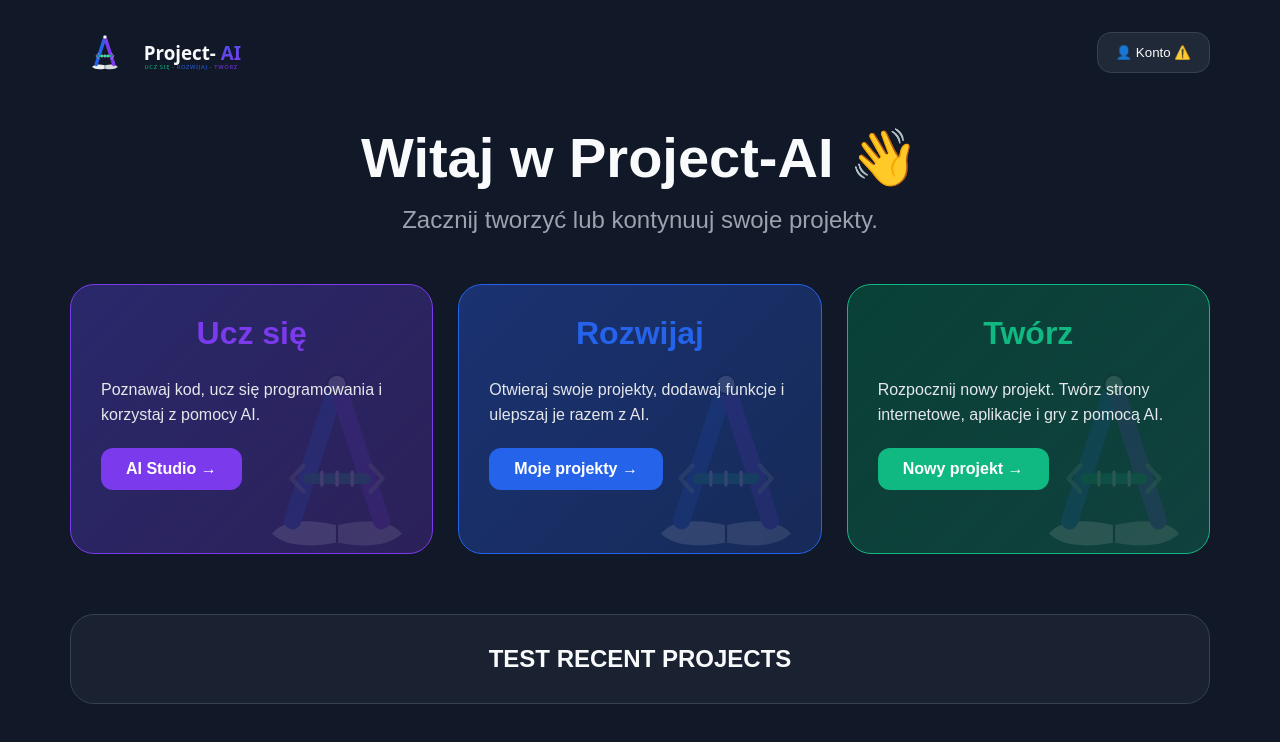
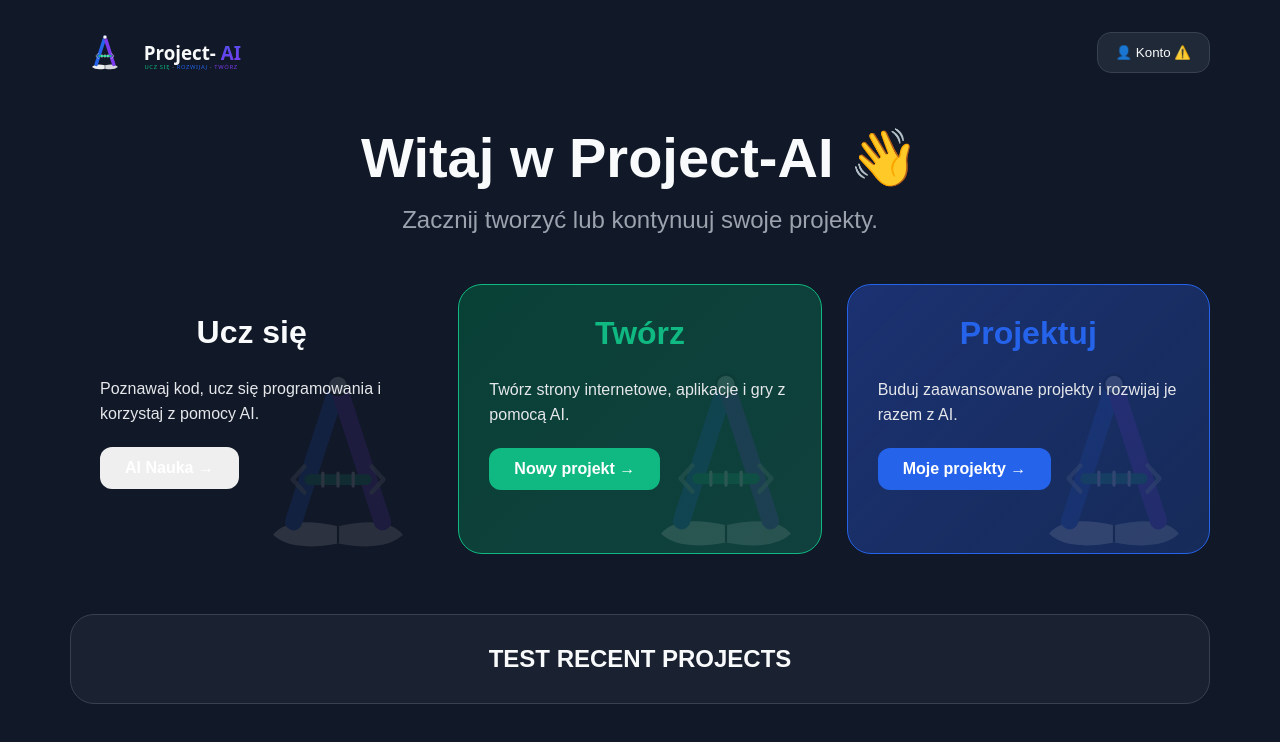
Before and after one commit to PrzemoNH/project-ai, a Next.js app: page /dashboard in a window 1280 px wide. Shown: the top 742 px of the page. Built offline with nearby package versions, Linux system fonts and the light colour scheme.

Commit message:
Fix dashboard paths colors and rename modules to Project-AI design

```diff
--- a/components/dashboard/DashboardCards.tsx
+++ b/components/dashboard/DashboardCards.tsx
@@ -4,11 +4,8 @@ export default function DashboardCards() {
   return (
     <section className="dashboard-cards">
 
-
-      {/* UCZ SIĘ */}
-
-      <article className="dashboard-card studio">
-
+      {/* 🟢 UCZ SIĘ */}
+      <article className="dashboard-card learn">
         <Image
           src="/images/logo/project-ai-icon-bg.svg"
           alt=""
@@ -18,31 +15,14 @@ export default function DashboardCards() {
         />
 
         <div className="card-content">
-
-          <h2 className="learn-title">
-            Ucz się
-          </h2>
-
-          <p>
-            Poznawaj kod, ucz się
-            programowania i korzystaj
-            z pomocy AI.
-          </p>
-
-          <button className="card-button studio-button">
-            AI Studio →
-          </button>
-
+          <h2 className="learn-title">Ucz się</h2>
+          <p>Poznawaj kod, ucz się programowania i korzystaj z pomocy AI.</p>
+          <button className="card-button learn-button">AI Nauka →</button>
         </div>
-
       </article>
 
-
-
-      {/* ROZWIJAJ */}
-
-      <article className="dashboard-card projects">
-
+      {/* 🟣 TWÓRZ */}
+      <article className="dashboard-card create">
         <Image
           src="/images/logo/project-ai-icon-bg.svg"
           alt=""
@@ -52,31 +32,14 @@ export default function DashboardCards() {
         />
 
         <div className="card-content">
-
-          <h2 className="develop-title">
-            Rozwijaj
-          </h2>
-
-          <p>
-            Otwieraj swoje projekty,
-            dodawaj funkcje i ulepszaj
-            je razem z AI.
-          </p>
-
-          <button className="card-button projects-button">
-            Moje projekty →
-          </button>
-
+          <h2 className="create-title">Twórz</h2>
+          <p>Twórz strony internetowe, aplikacje i gry z pomocą AI.</p>
+          <button className="card-button create-button">Nowy projekt →</button>
         </div>
-
       </article>
 
-
-
-      {/* TWÓRZ */}
-
-      <article className="dashboard-card create">
-
+      {/* 🔵 PROJEKTUJ */}
+      <article className="dashboard-card projects">
         <Image
           src="/images/logo/project-ai-icon-bg.svg"
           alt=""
@@ -86,25 +49,11 @@ export default function DashboardCards() {
         />
 
         <div className="card-content">
-
-          <h2 className="create-title">
-            Twórz
-          </h2>
-
-          <p>
-            Rozpocznij nowy projekt.
-            Twórz strony internetowe,
-            aplikacje i gry z pomocą AI.
-          </p>
-
-          <button className="card-button create-button">
-            Nowy projekt →
-          </button>
-
+          <h2 className="develop-title">Projektuj</h2>
+          <p>Buduj zaawansowane projekty i rozwijaj je razem z AI.</p>
+          <button className="card-button projects-button">Moje projekty →</button>
         </div>
-
       </article>
-
 
     </section>
   );
```
